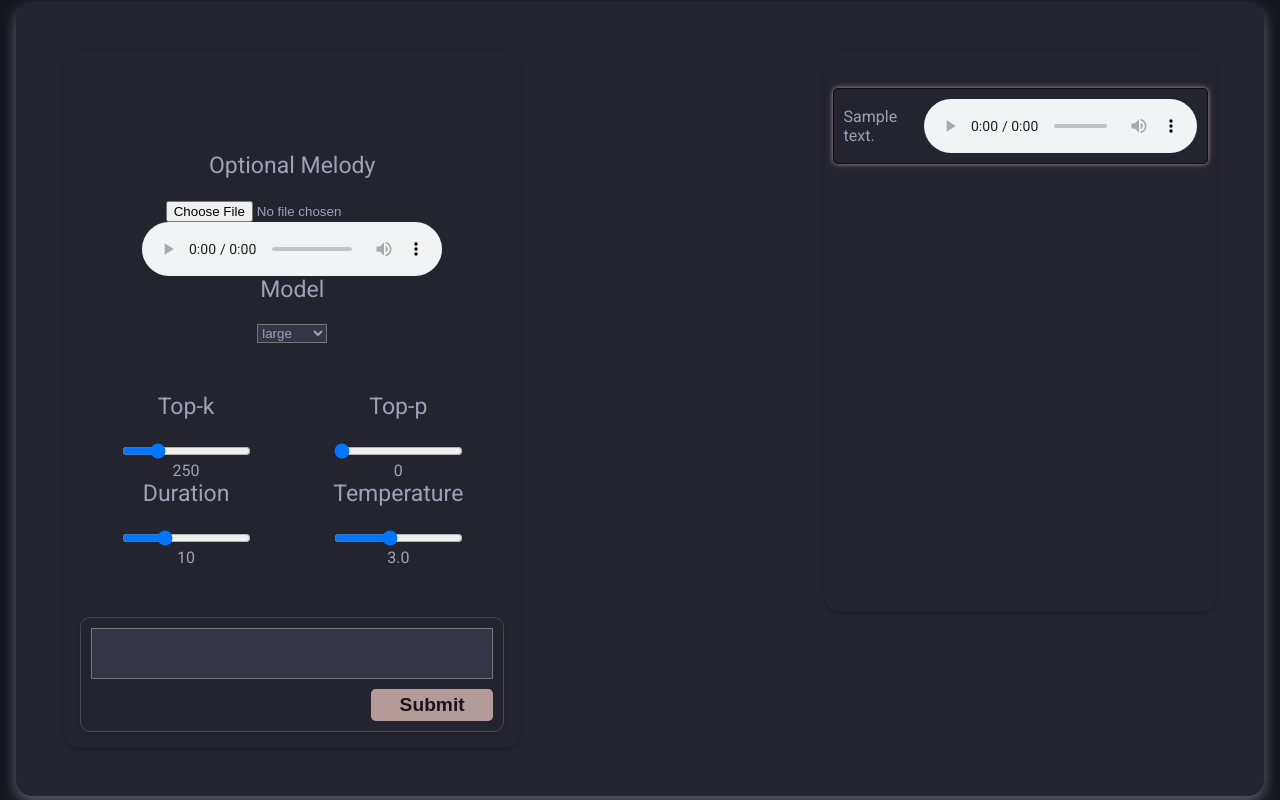
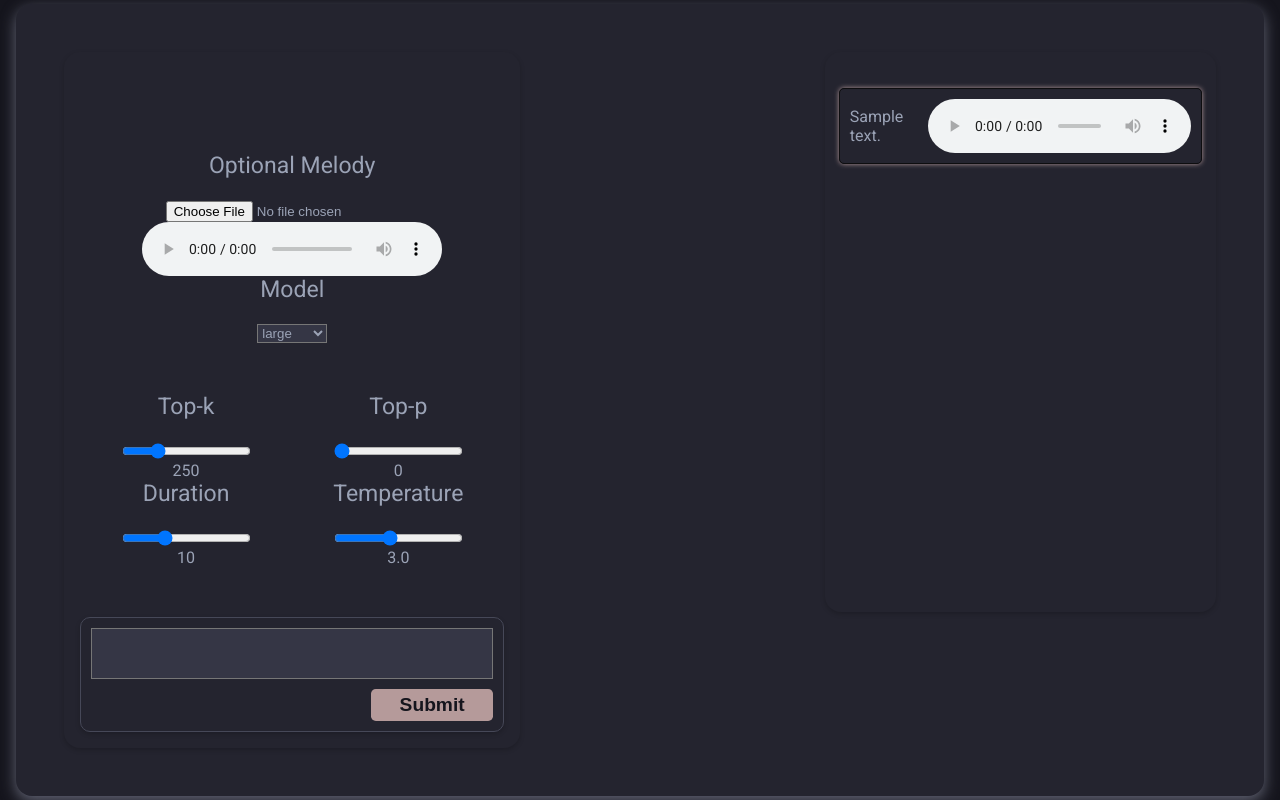
Before and after one commit to CoffeeVampir3/audiocraft-webui, a Flask app: template templates/form.html in a window 1280 px wide. Run offline with Flask 3, Linux system fonts and the light colour scheme; the template is opened without the code that fills it: values that come from a table or form of the project are taken from there, most other values are stand-ins (such as "Sample title", 1, 10 or a date in 2020).

Commit message:
Stylized better

```diff
--- a/templates/form.html
+++ b/templates/form.html
@@ -103,6 +103,8 @@
         }
 
         .audio-item {
+            width:95%;
+            max-width: 95%;
             display: flex;
             align-items: center;
             margin-bottom: 10px;
@@ -110,7 +112,7 @@
             border: 1px solid var(--hamster);
             border-radius: 5px;
             box-shadow: 0px 0px 5px var(--flamingo);
-            justify-content: flex-start;
+            justify-content: space-between;
         }
 
         .audio-list::-webkit-scrollbar {
```
